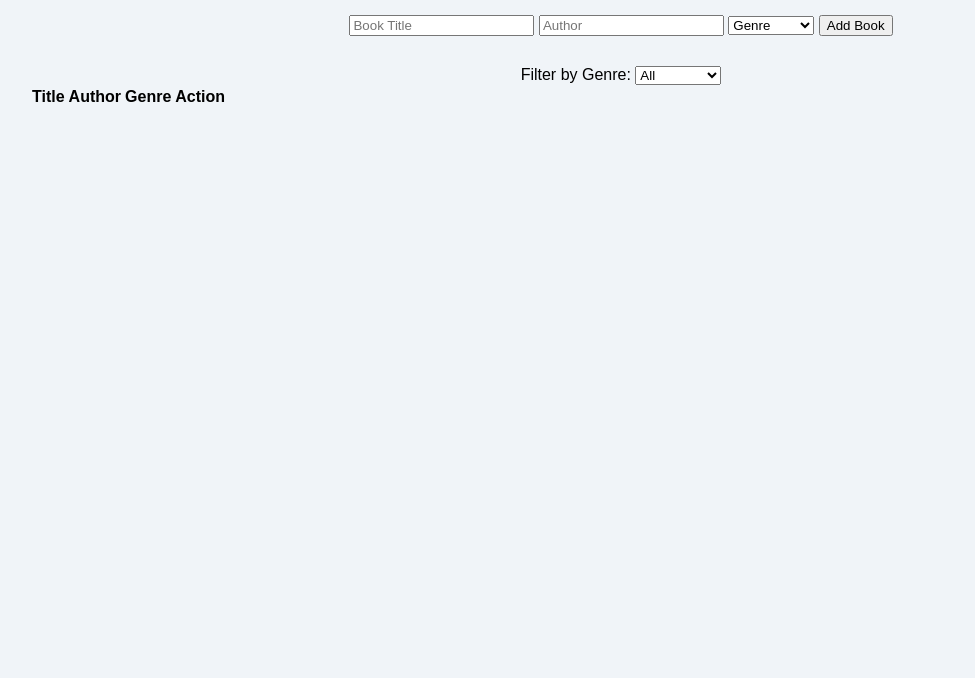
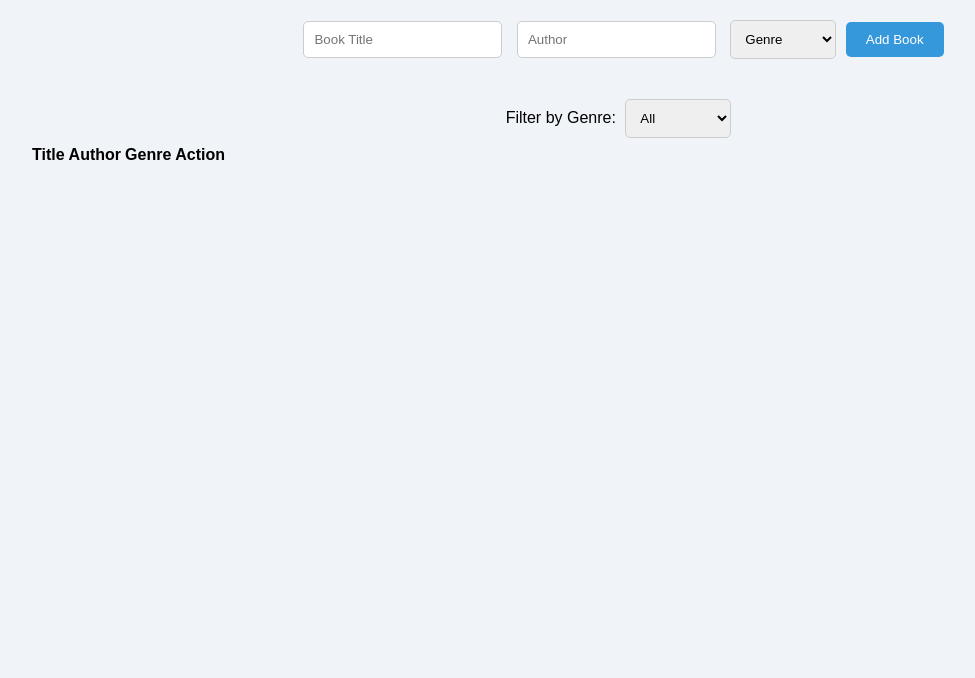
Before and after one commit to payce06/Book-Inventory, a plain HTML site: page index.html in a window 1280 px wide. Shown: the part 122-800 px from the top of the page, without its empty margins (19-994 px from the left). Drawn offline with Linux system fonts and the light colour scheme.

Commit message:
style-css

```diff
--- a/style.css
+++ b/style.css
@@ -13,3 +13,19 @@ h1 {
 form {
     margin-bottom: 30px;
 }
+
+input, select {
+    padding: 10px;
+    margin: 5px;
+    border: 1px solid #ccc;
+    border-radius: 5px;
+}
+
+button {
+    padding: 10px 20px;
+    background-color: #3498db;
+    color: white;
+    border: none;
+    border-radius: 5px;
+    cursor: pointer;
+}
```
